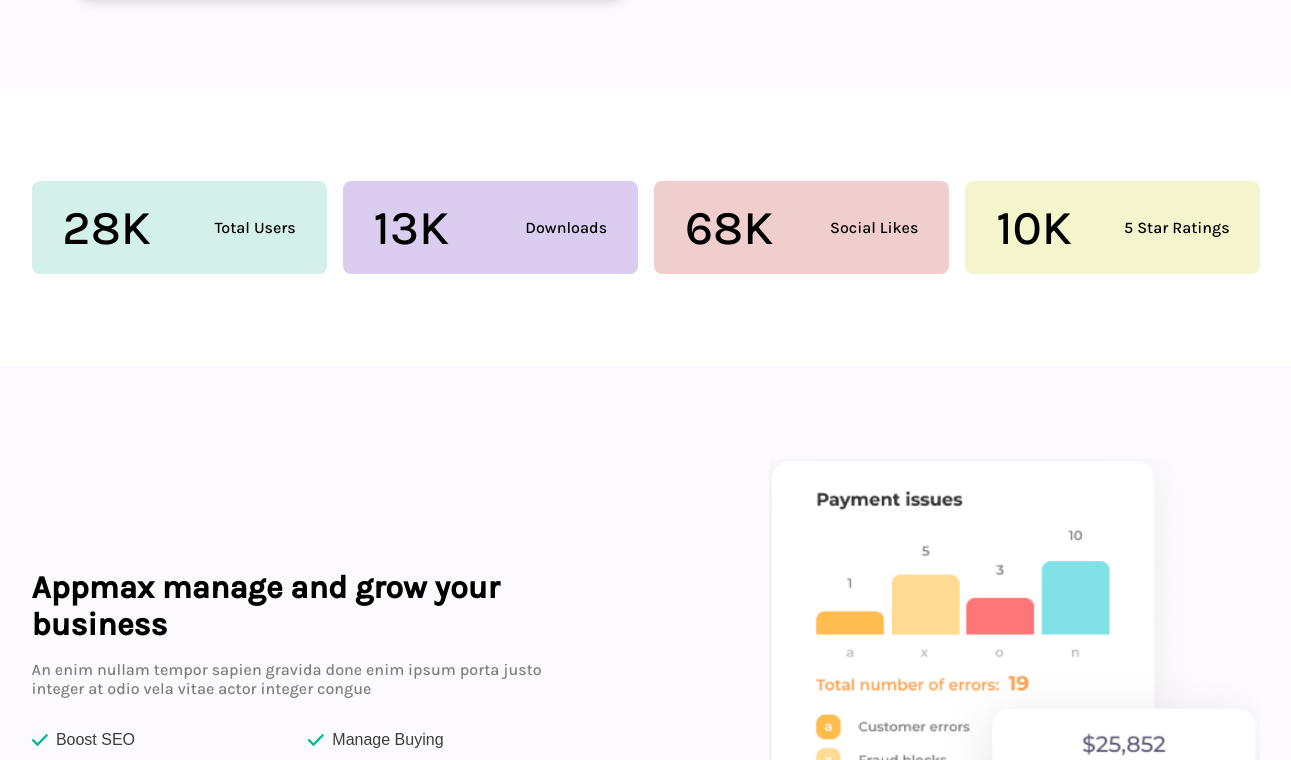
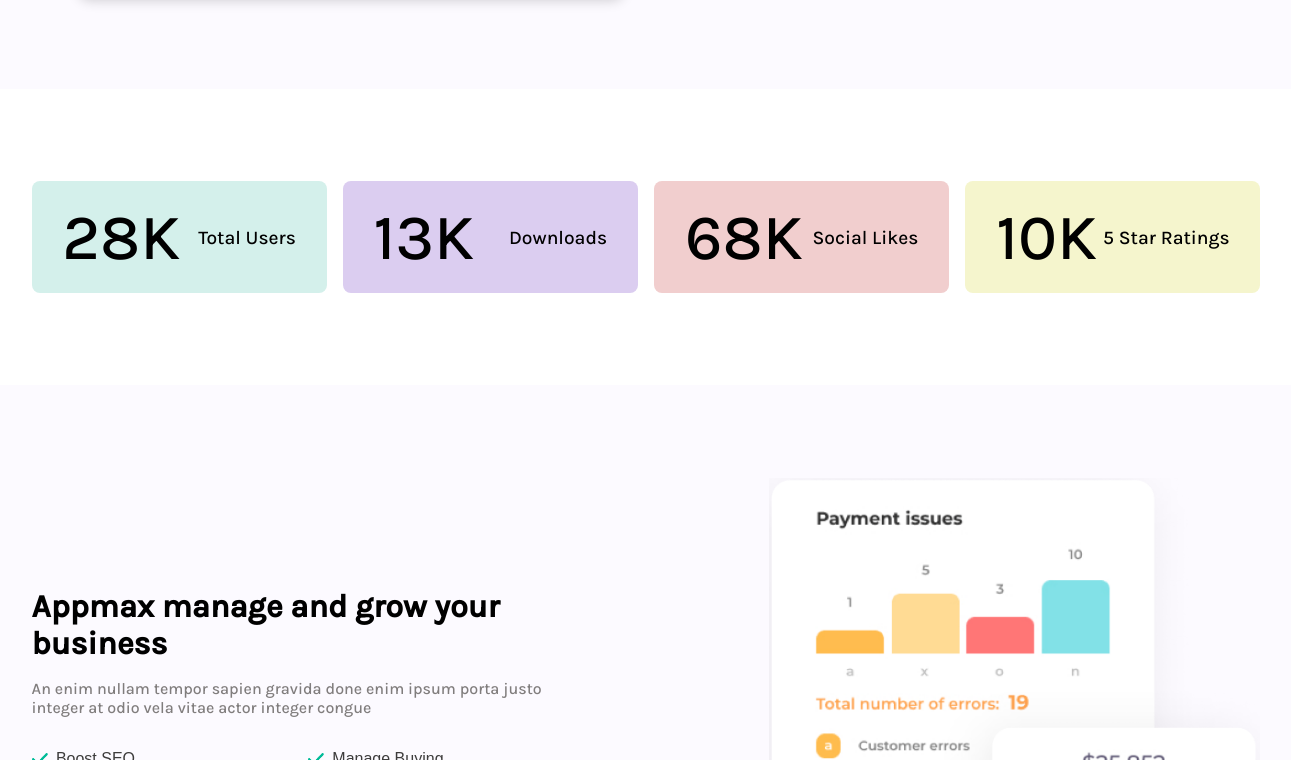
Before and after one commit to naylinmyat/tmp-About, a plain HTML site: page index.html in a window 1536 px wide. Shown: the part 1552-2312 px from the top of the page, without its empty margins (122-1413 px from the left). Drawn offline with Linux system fonts and the light colour scheme.

Commit message:
Tmp_About

```diff
--- a/style.css
+++ b/style.css
@@ -104,7 +104,7 @@ nav{
     border: none;
     background: transparent;
     color: white;
-    padding: 1rem;
+    padding: 0.6rem 2rem;
     cursor: pointer;
     font-size: 1rem;
 }
@@ -641,6 +641,20 @@ nav .nav-content-mobile-view .signup-btn:hover{
 }
 /* Footer end */
 
+@media (min-width: 1500px){
+    :root{
+        font-size: 16px;
+    }
+    .users-bulk,
+    .download-bulk,
+    .likes-bulk,
+    .rating-bulk{
+        font-size: 4rem;
+    }
+    .factor .normal-text{
+        font-size: 1.2rem;
+    }
+}
 @media (max-width: 1200px){
     .users-bulk,
     .download-bulk,
```
